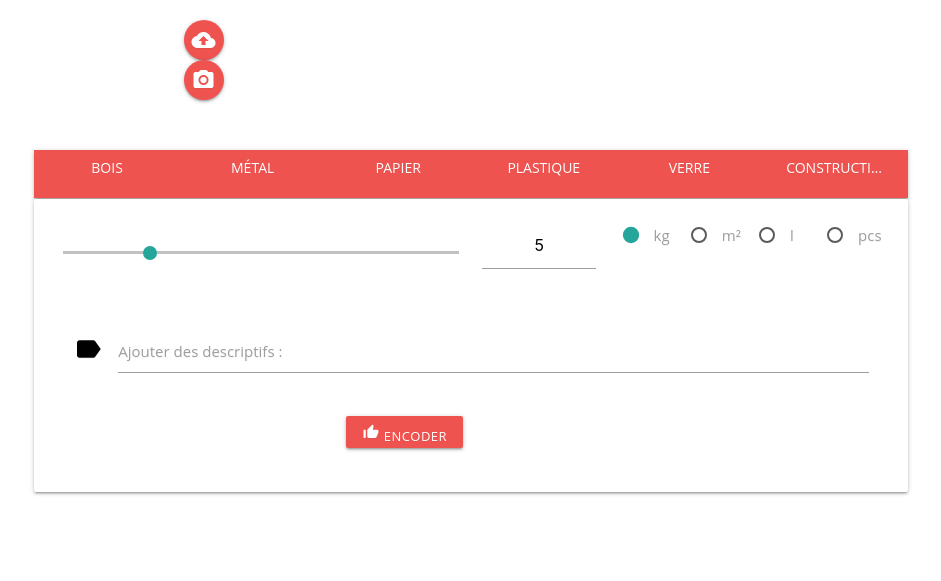
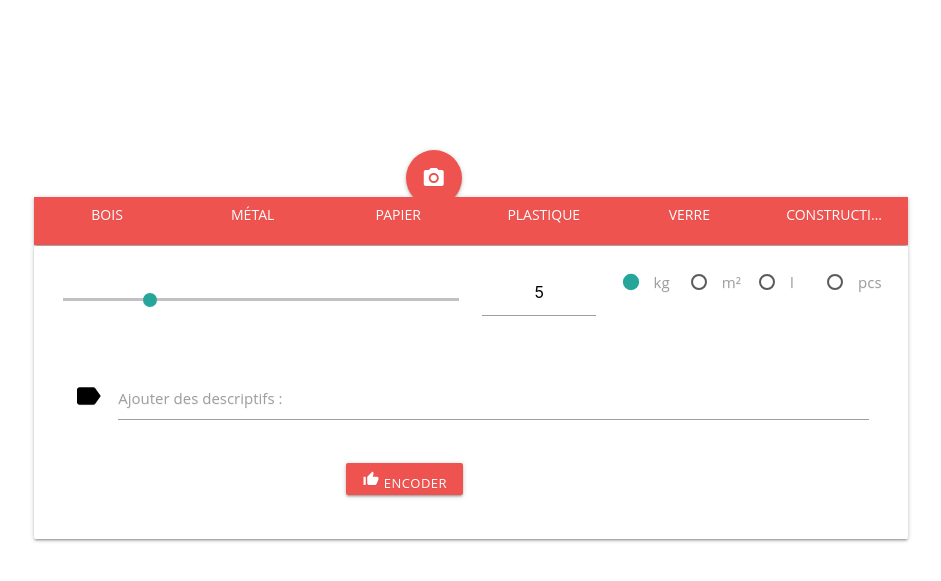
Before and after one commit to flebuz/recuperatheque, a PHP site: page / in a window 1280 px wide. Shown: the part 44-625 px from the top of the page, without its empty margins (169-1110 px from the left). Run offline with PHP 8.4, Linux system fonts and the light colour scheme.

Commit message:
Update index.php
Ajout bouton d'upload par défaut en cas de pas de GetUserMedia

```diff
--- a/index.php
+++ b/index.php
@@ -33,22 +33,29 @@
           <div class="col s1 offset-s1 offset-m2 offset-l2" id="cam_controls">
               <div class="row"></div>
               <!-- bouton upload photo -->
-              <label for="file">
+              <!--<label for="file">
               <div class="btn-floating red lighten-1 waves-effect"><i class="material-icons photo-controls" title="Uploader une photo">cloud_upload</i></div>
               </label>
-              <input id="file" type="file" accept="image/*" capture style="display:none;">
+              <input id="file" type="file" accept="image/*" capture style="display:none;">-->
 
               <!-- bouton prise de vue -->
-              <div  id="take-photo" title="Prendre un cliché" class="btn-floating red lighten-1 waves-effect"><i class="material-icons photo-controls">camera_alt</i></div>
+              <div class="row">
+                <div  id="take-photo" title="Prendre un cliché" class="btn-floating btn-large red lighten-1 waves-effect invisible"><i class="material-icons photo-controls">camera_alt</i></div>
+              </div>
               <!--<div  id="play" title="Activer la camera" class="btn-floating red lighten-1 waves-effect"><i class="material-icons photo-controls">play</i></div>
               <div  id="stop" title="Stopper la camera" class="btn-floating red lighten-1 waves-effect"><i class="material-icons photo-controls">stop</i></div> -->
 
           </div>
 
 
-          <div class="col s8 m5 l5 center">
+          <div class="col s8 m5 l5 center" style="position:relative">
+                  <div class="video-container center">
                   <video id="video" autoplay class="responsive-video"></video>
-
+                  <label for="file">
+                  <div  id="upload-file-default" title="Prendre un cliché / Uploader une photo" class="btn-floating btn-large cam_btn_default red lighten-1 waves-effect "><i class="material-icons photo-controls">camera_alt</i></div>
+                </label>
+                <input id="file" type="file" accept="image/*" capture style="display:none;">
+                  </div>
           </div>
           <div class="col s1" style="margin-left:-100px"> <!--oui je sais le css inline c'est mal mais j'arrivais pas à décaler le petit thumbnail et de toute façon c'est provisoire :o) -->
           <canvas id="canvas"></canvas>
```
